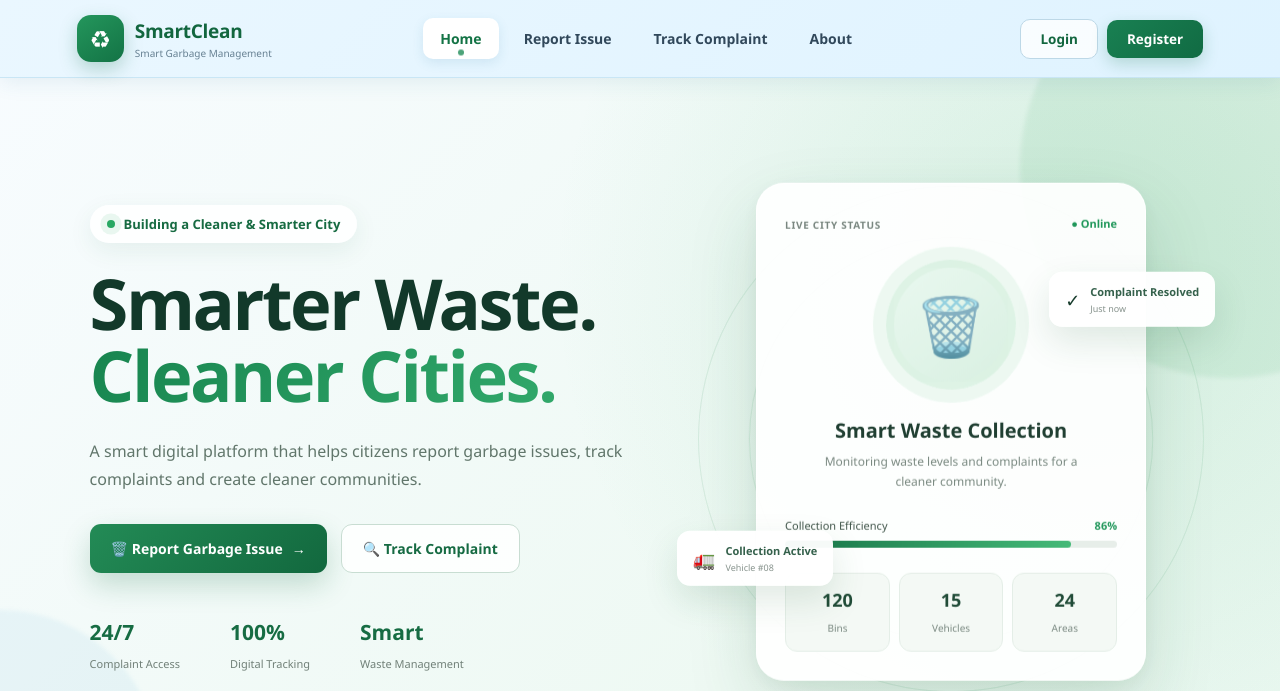
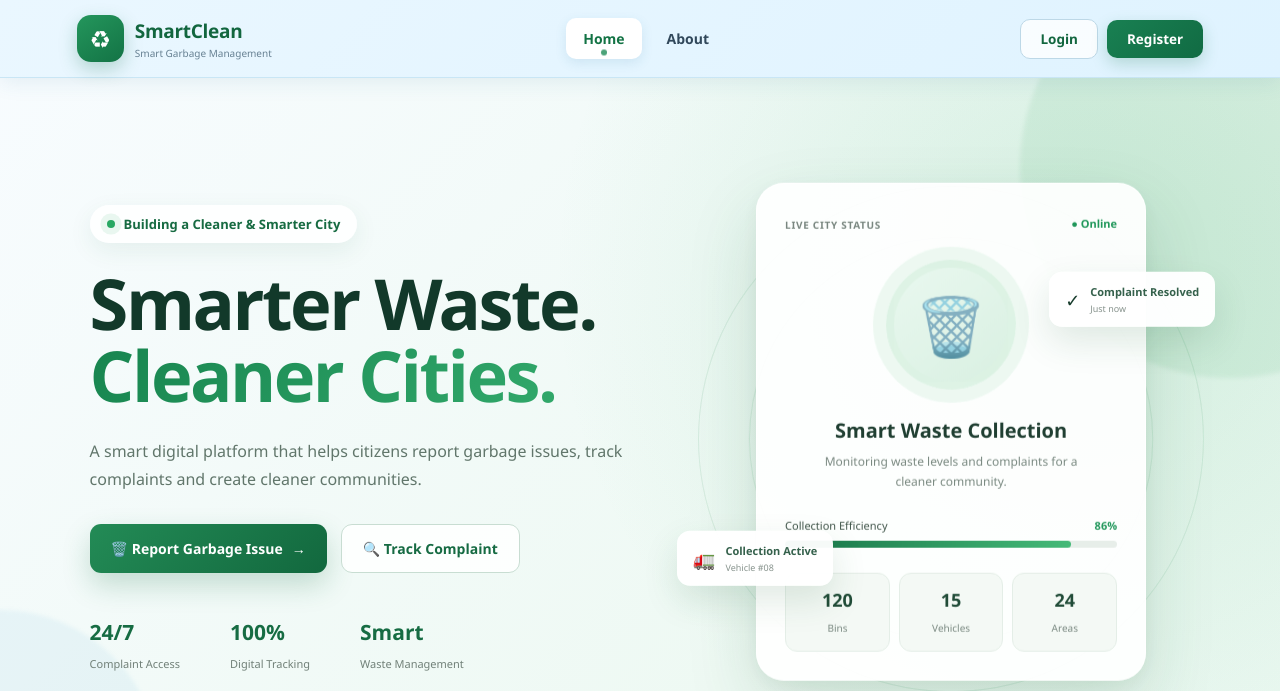
Before and after one commit to vureanuhya1/SmartClean, a Flask app: page / in a window 1280 px wide. Shown: the top 691 px of the page. Run offline with Flask 3, Linux system fonts and the light colour scheme.

Commit message:
Remove unused navigation links
Removed 'Report Issue' and 'Track Complaint' links from the navigation.

```diff
--- a/templates/index.html
+++ b/templates/index.html
@@ -57,17 +57,7 @@
                 </a>
             </li>
 
-            <li>
-                <a href="/report-issue">
-                    Report Issue
-                </a>
-            </li>
 
-            <li>
-                <a href="/track">
-                    Track Complaint
-                </a>
-            </li>
 
             <li>
                 <a href="#about">
```
